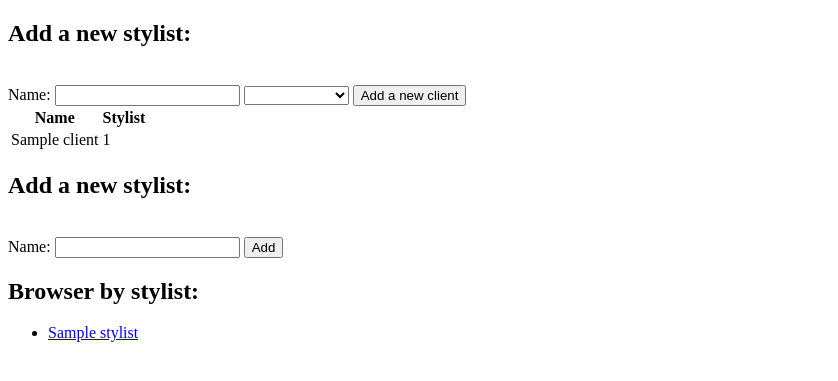
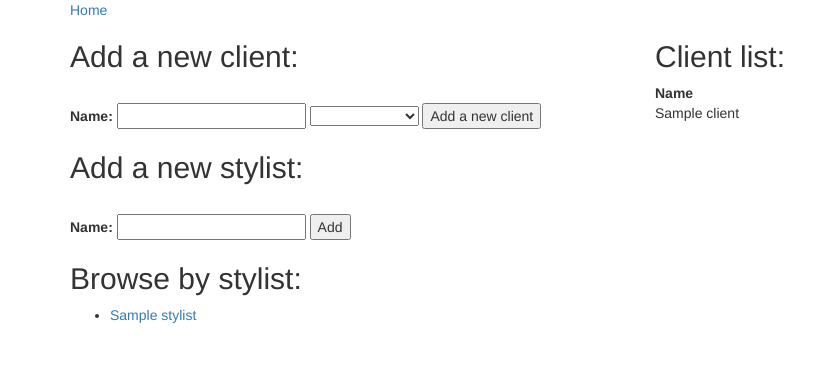
Before and after one commit to Xesme/hair-salon, a PHP site: template views/index.html.twig in a window 1280 px wide. Shown: the top 381 px of the page, without its empty margins (0-838 px from the left). Run offline with PHP 8.4, Linux system fonts and the light colour scheme; the template is opened without the code that fills it: most values are stand-ins (such as "Sample title", 1, 10 or a date in 2020); some libraries are stand-ins or nearby versions.

Commit message:
update html with base html, simple bootstrap, and form for updating stylist (views/stylist.html.twig)

```diff
--- /dev/null
+++ b/views/base.html.twig
@@ -0,0 +1,20 @@
+<!DOCTYPE html>
+<html>
+    <head>
+         <link rel='stylesheet' href='https://maxcdn.bootstrapcdn.com/bootstrap/3.3.1/css/bootstrap.min.css'>
+        <meta charset="utf-8">
+        <title>Hair Salon</title>
+    </head>
+    <body>
+        <div class="container">
+            {% block header %}
+            <a href="/">Home</a>
+            {% endblock %}
+
+            {% block page %}
+
+            {% endblock %}
+
+        </div>
+    </body>
+</html>
--- a/views/index.html.twig
+++ b/views/index.html.twig
@@ -1,12 +1,10 @@
-<!DOCTYPE html>
-<html>
-    <head>
-        <meta charset="utf-8">
-        <title></title>
-    </head>
-    <body>
+{% extends 'base.html.twig' %}
+
+{% block page %}
+<div class="row">
+<div class='col-md-6'>
         <form action="/add/client" method="post">
-            <h2>Add a new stylist:</h2>
+            <h2>Add a new client:</h2>
             <br>
             <label for='name'>Name:</label>
             <input type="text" name='name'>
@@ -20,21 +18,6 @@
         </select>
             <button type="submit">Add a new client</button>
         </form>
-
-        {% for client in clients %}
-        <table>
-            <th>Name</th>
-            <th>Stylist</th>
-
-            <tbody>
-                <tr>
-                    <td>{{ client.getName }}</td>
-                    <td>{{ client.getStylistId }}</td>
-                </tr>
-            </tbody>
-        </table>
-        {% endfor %}
-
         <form action="/add/stylist" method="post">
             <h2>Add a new stylist:</h2>
             <br>
@@ -42,13 +25,29 @@
             <input type="text" name="stylist_name">
             <button type="submit">Add</button>
         </form>
+        <!-- list of stylists -->
         {% if stylists is not empty %}
-        <h2>Browser by stylist:</h2>
+        <h2>Browse by stylist:</h2>
         {% for stylist in stylists %}
         <ul>
             <li><a href="/stylist/{{ stylist.getId }}">{{ stylist.getName }}</a></li>
         </ul>
         {% endfor %}
         {% endif %}
-    </body>
-</html>
+    </div>
+    <div class='col-md-6'>
+        <!-- list of clients -->
+        <h2>Client list:</h2>
+        <table>
+            <th>Name</th>
+            <tbody>
+                {% for client in clients %}
+                <tr>
+                    <td>{{ client.getName }}</td>
+                </tr>
+                {% endfor %}
+            </tbody>
+        </table>
+    </div>
+</div>
+{% endblock %}
```
Also changed, not shown: views/stylist.html.twig (added, +25 -0 lines).
